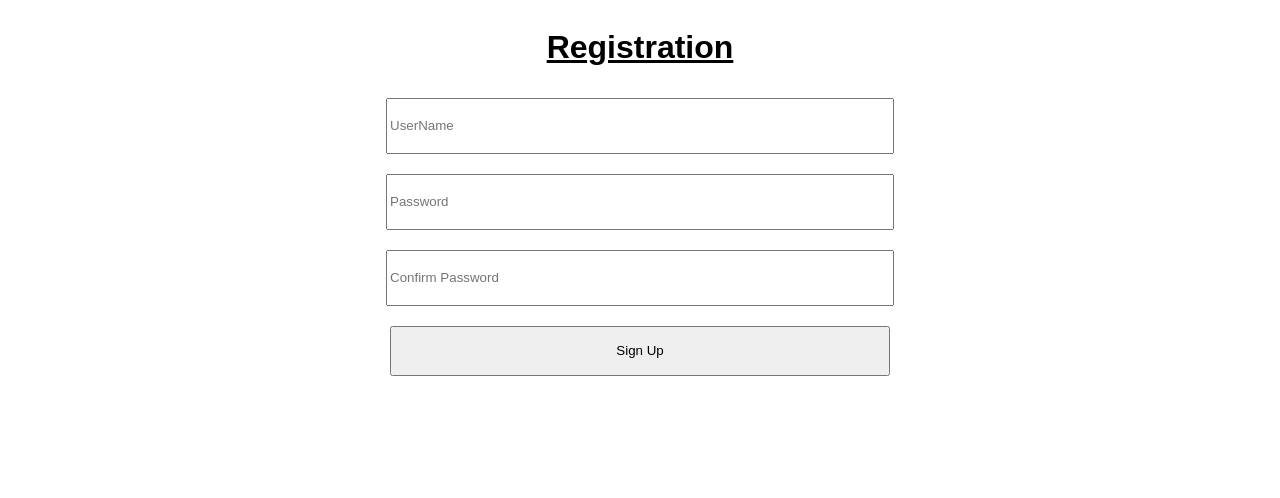
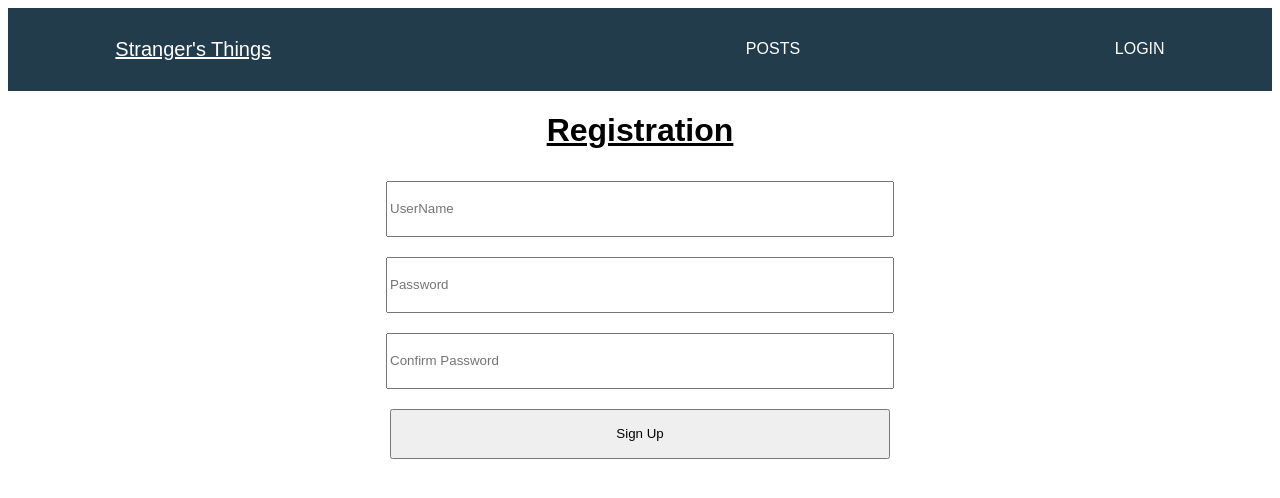
Before and after one commit to Smith7g/strangers_things, a React (Create React App) app: page /Register in a window 1280 px wide. Shown: the top 498 px of the page. Built offline with nearby package versions, Linux system fonts and the light colour scheme.

Commit message:
Worked on profile and header

```diff
--- a/public/style.css
+++ b/public/style.css
@@ -2,9 +2,8 @@
     display: flex;
     flex-direction: column;
     align-items: center;
-    /* background-color: #223c4c; */
     width: 100%;
-    height: 100%;
+    height: 80%;
 }
 
 .input,
@@ -25,3 +24,30 @@ button {
     text-decoration: underline;
     color: black;
 }
+
+.header{
+    display: flex;
+    flex-direction: row;
+    justify-content: space-around;
+    padding: 30px;
+    margin: 0;
+    background-color: #223c4c;
+    color: white;
+    font-family: Barlow, Arial, Helvetica, sans-serif;
+}
+.titleMain{
+    font-size: 20px;
+    position: relative;
+    right: 80px;
+    color: white;
+}
+.navButton{
+    text-decoration: none;
+    position: relative;
+    left: 80px;
+    top: 2px;
+    color: white;
+}
+.navButton:hover{
+    text-decoration: underline;
+}
--- a/src/api/index.js
+++ b/src/api/index.js
@@ -49,7 +49,7 @@ export async function confirmLogin(event) {
       method: "POST",
       headers: {
         "Content-Type": "application/json",
-        'Authorization': `Bearer ${tokenFromStorage}`
+        // 'Authorization': `Bearer ${tokenFromStorage}`
       },
       body: JSON.stringify({
         user: {
@@ -59,12 +59,24 @@ export async function confirmLogin(event) {
       }),
     });
     const result = await response.json();
-    console.log(result)
+    return result
   } catch (err) {
     console.error(err);
   }
 }
 
+export async function getProfile (tokenFromStorage) {
+  const response = await fetch(`${BASEURL}/users/me`, {
+    headers: {
+      "Content-Type": "application/json",
+      'Authorization': `Bearer ${tokenFromStorage}`
+    },
+  });
+  const result = await response.json()
+  const data = result.data
+  return data
+}
+
 
 
 //https://developer.mozilla.org/en-US/docs/Web/API/Window/localStorage
--- a/src/components/App.js
+++ b/src/components/App.js
@@ -1,30 +1,35 @@
 import React, {useState} from 'react'
 import {  Route, Routes } from "react-router-dom";
-import {Posts,Register,Login} from "./"
+import {Posts,Register,Login,Header,Profile} from "./"
 
 
 const App = () => {
 
     const [username, setUsername] = useState("");
     const [password, setPassword] = useState("");
+    const [regUsername, setRegUsername] = useState("");
+    const [regPassword, setRegPassword] = useState("");
     const [confirmPassword, setConfirmPassword] = useState("");
-    console.log(setUsername)
     return (
-<Routes>
+
+
+    <Routes>
         <Route path="/Posts" element={<Posts />} />
+        <Route path="/Profile" element={<Profile username={username}/>} />
         <Route path="/Register"
-        element={<Register username={username}
-        password={password}
+        element={<Register regUsername={regUsername}
+        regPassword={regPassword}
         confirmPassword={confirmPassword}
         setConfirmPassword={setConfirmPassword}
-        setUsername={setUsername}
-        setPassword={setPassword}/>}/>
+        setRegUsername={setRegUsername}
+        setRegPassword={setRegPassword}/>}/>
         <Route exact path="/"
         element={<Login username={username}
         password={password}
         setUsername={setUsername}
         setPassword={setPassword}/>}/>
     </Routes>
+
 )}
 
 export default App;
--- a/src/components/Header.js
+++ b/src/components/Header.js
@@ -1,21 +1,13 @@
 import React from "react";
-import { BrowserRouter, Route, Routes } from "react-router-dom";
+import { BrowserRouter, Route, Routes, Link } from "react-router-dom";
 
 const Header = () => {
   return (
-    <BrowserRouter>
-      <Routes>
-        <Route path="/posts">
-        <Link to = "/Register" >Don't have account? Sign up here!</Link>
-        </Route>
-        <Route path="/Profile">
-          <Profile />
-        </Route>
-        {/* <Route exact path="/">
-          <Login />
-        </Route> */}
-      </Routes>
-    </BrowserRouter>
+    <div className="header">
+      <Link className="titleMain" to="/">Stranger's Things</Link>
+      <Link className="navButton" to="/Posts">POSTS</Link>
+      <Link className="navButton" to="/">LOGIN</Link>
+    </div>
   );
 };
 
--- a/src/components/Login.js
+++ b/src/components/Login.js
@@ -46,7 +46,7 @@ const Login = ({username,setUsername,password,setPassword}) => {
           onChange={passwordChange}
           value = {password}
         />
-        <button type="submit">Log In</button>
+        <Link to="/Profile"><button type="submit" >Log In</button></Link>
         </div>
       </form>
       <Link to = "/Register" >Don't have account? Sign up here!</Link>
--- a/src/components/Profile.js
+++ b/src/components/Profile.js
@@ -0,0 +1,26 @@
+import React from 'react'
+import { useState,useEffect } from 'react'
+import { getProfile } from '../api'
+
+const Profile = ({username}) => {
+    let token = ""
+    const [myInfo,setMyInfo]=useState({})
+    useEffect (() => {
+        let token = localStorage.getItem('token')
+        async function getMyInfo() {
+            const myReturnedInfo = await getProfile(token)
+            console.log(myReturnedInfo, 'api info')
+            setMyInfo(myReturnedInfo)
+        }
+        getMyInfo()
+    },[])
+    return (
+        <div className="boxes">
+         {/* <h1>`Welcome ${username}`</h1> */}
+         <div>this is a test</div>
+
+        </div>
+    )
+
+}
+export default Profile;
--- a/src/components/Register.js
+++ b/src/components/Register.js
@@ -1,25 +1,26 @@
 import React from 'react'
 import { registerPerson} from '../api';
 
-const Register = ({username,setUsername,password, setPassword,setConfirmPassword,confirmPassword}) => {
+const Register = ({regUsername,
+  regPassword,setRegUsername,setRegPassword,confirmPassword, setConfirmPassword}) => {
   const handleSubmit = (event) => {
     event.preventDefault();
-    console.log(username, password);
 
-    if (password !== confirmPassword) {
+
+    if (regPassword !== confirmPassword) {
       alert("Password don't match.")
   } else {
     registerPerson(event);
-    setUsername(" ");
-    setPassword(" ");
+    setRegUsername(" ");
+    setRegPassword(" ");
     setConfirmPassword(" ");
     };
   };
   const userNameChange = (event) => {
-    setUsername(event.target.value);
+    setRegUsername(event.target.value);
   };
   const passwordChange = (event) => {
-    setPassword(event.target.value);
+    setRegPassword(event.target.value);
   };
 
   const confirmPasswordChange = (event) => {
@@ -38,7 +39,7 @@ const Register = ({username,setUsername,password, setPassword,setConfirmPassword
           required={true}
           minLength="1"
           onChange={userNameChange }
-          value={username}
+          value={regUsername}
         />
         <input className = "input"
           type="password"
@@ -47,7 +48,7 @@ const Register = ({username,setUsername,password, setPassword,setConfirmPassword
           required={true}
           minLength="8"
           onChange={passwordChange}
-          value={password}
+          value={regPassword}
         />
         <input className = "input"
           type="password"
--- a/src/components/index.js
+++ b/src/components/index.js
@@ -2,4 +2,5 @@ export {default as Posts} from './Posts'
 export {default as Login} from './Login'
 export {default as Register} from './Register'
 export {default as App} from './App'
-export {default as Header} from './App'
+export {default as Header} from './Header'
+export {default as Profile} from './Profile'
--- a/src/index.js
+++ b/src/index.js
@@ -3,14 +3,11 @@ import ReactDOM from "react-dom/client";
 import { BrowserRouter, Route, Routes } from "react-router-dom";
 import { App,Header } from "./components";
 
-// import { Login } from "./components";
-// import { Posts } from "./components";
-// import { Register } from "./components";
 
 const root = ReactDOM.createRoot(document.getElementById("app"));
 root.render(
   <BrowserRouter>
-    {/* <Header/> */}
+    <Header/>
     <App />
   </BrowserRouter>
 );
```
